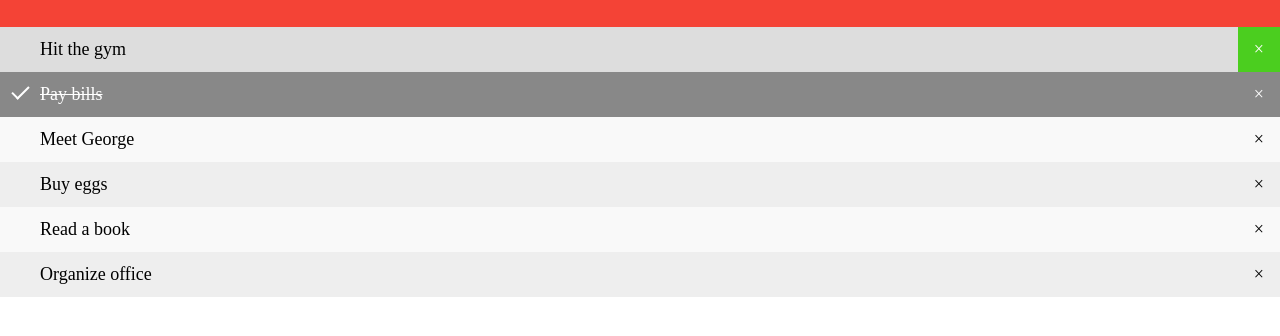
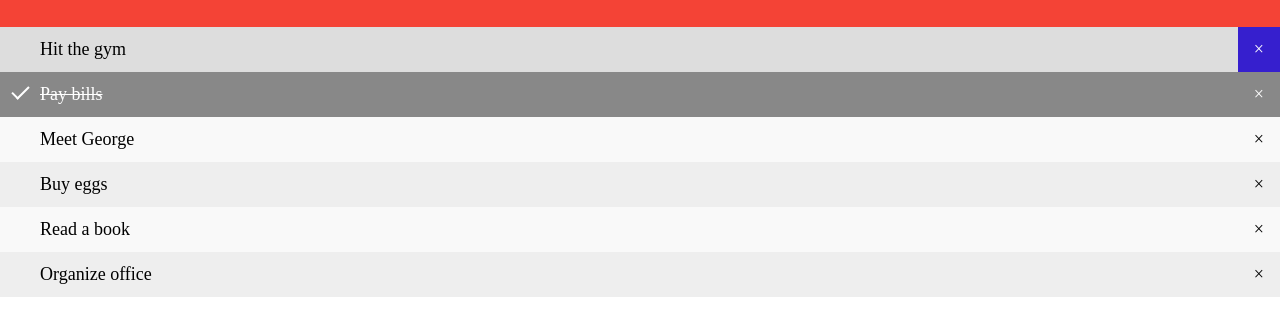
Before and after one commit to haluethaichanok/todo-test, a plain HTML site: page index.html in a window 1280 px wide. In both pictures the pointer is over the element 1258 px from the left and 157 px from the top of the page. Shown: the part 108-444 px from the top of the page. Drawn offline with Linux system fonts and the light colour scheme.

Commit message:
change color

```diff
--- a/index.html
+++ b/index.html
@@ -76,7 +76,7 @@
       }
 
       .close:hover {
-        background-color: #4bce1f;
+        background-color: #361fce;
         color: white;
       }
 
```
